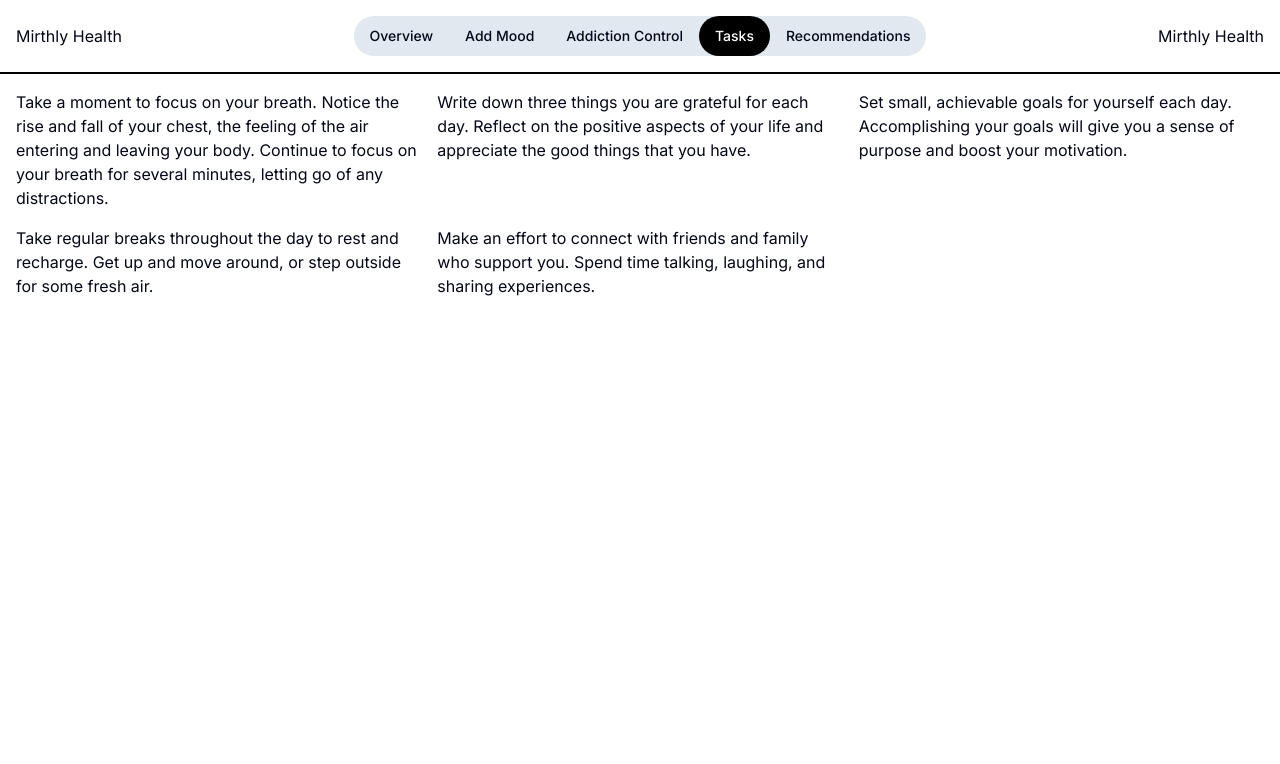
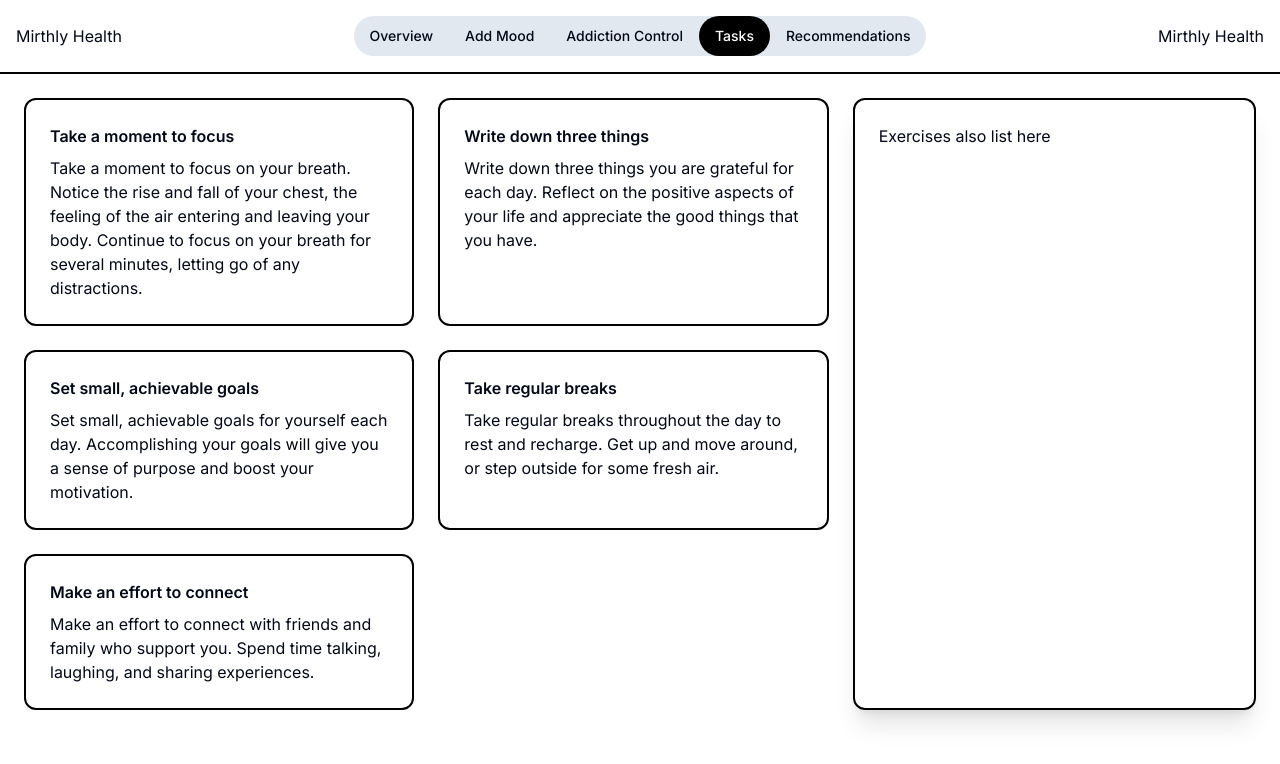
Before and after one commit to Mirthly-Inc/Mirthly-Health, a Next.js app in the folder mirthlyhealth/: page /tasks in a window 1280 px wide. Shown: the top 764 px of the page. Built offline with nearby package versions, Linux system fonts and the light colour scheme.

Commit message:
Tasks page implementation

```diff
--- a/mirthlyhealth/app/tasks/page.tsx
+++ b/mirthlyhealth/app/tasks/page.tsx
@@ -6,27 +6,27 @@ import { NavigationMenuDemo } from "@/components/Navigation";
 const data = {
   tasks: [
     {
-      shortform: "",
+      shortform: "Take a moment to focus",
       longform:
         "Take a moment to focus on your breath. Notice the rise and fall of your chest, the feeling of the air entering and leaving your body. Continue to focus on your breath for several minutes, letting go of any distractions.",
     },
     {
-      shortform: "",
+      shortform: "Write down three things",
       longform:
         "Write down three things you are grateful for each day. Reflect on the positive aspects of your life and appreciate the good things that you have.",
     },
     {
-      shortform: "",
+      shortform: "Set small, achievable goals",
       longform:
         "Set small, achievable goals for yourself each day. Accomplishing your goals will give you a sense of purpose and boost your motivation.",
     },
     {
-      shortform: "",
+      shortform: "Take regular breaks",
       longform:
         "Take regular breaks throughout the day to rest and recharge. Get up and move around, or step outside for some fresh air.",
     },
     {
-      shortform: "",
+      shortform: "Make an effort to connect",
       longform:
         "Make an effort to connect with friends and family who support you. Spend time talking, laughing, and sharing experiences.",
     },
@@ -38,10 +38,21 @@ const page = () => {
     <div>
       <NavigationMenuDemo />
       {data && (
-        <div className="p-4 grid grid-cols-3 gap-4">
-          {data.tasks.map((solo) => (
-            <div key={solo.longform}>{solo.longform}</div>
-          ))}
+        <div className="p-6 flex gap-6">
+          <div className="grid gap-6 grid-cols-2 basis-2/3">
+            {data.tasks.map((solo, index) => (
+              <div
+                className=" border-2 border-black rounded-xl p-6"
+                key={index}
+              >
+                <div className="font-semibold">{solo.shortform}</div>
+                <div className="pt-2 ">{solo.longform}</div>
+              </div>
+            ))}
+          </div>
+          <div className="basis-1/3 border-2 border-black rounded-xl p-6 shadow-xl">
+            Exercises also list here
+          </div>
         </div>
       )}
     </div>
```
Also changed, not shown: mirthlyhealth/utils/a.ts (+20 -5 lines).
